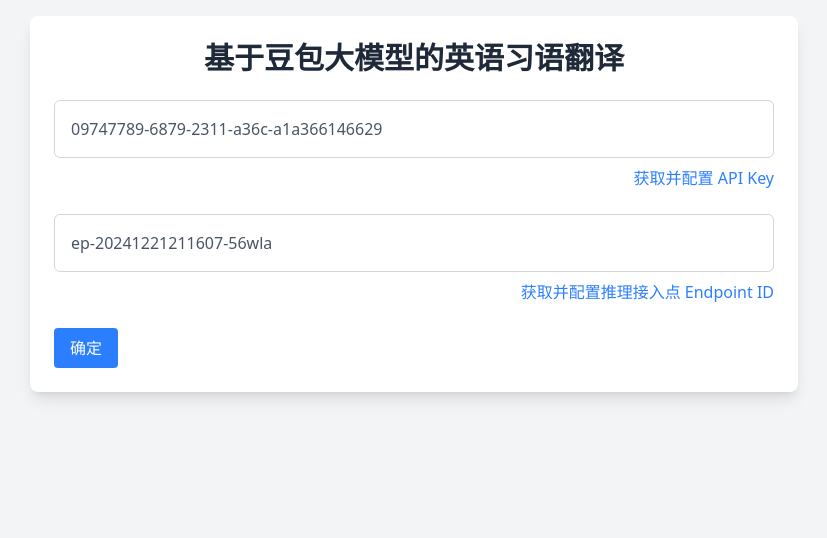
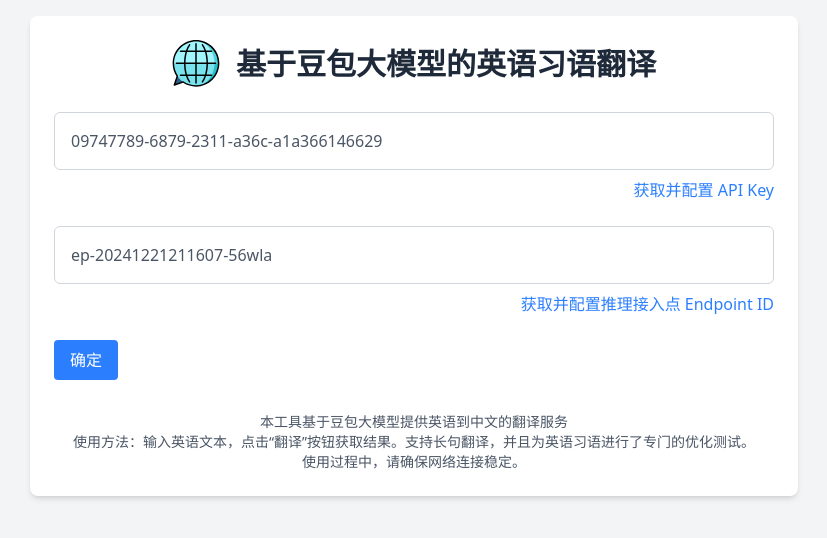
Before and after one commit to west5hell/idioms-translator, a Flask app: page / in a window 1280 px wide. Shown: the top 538 px of the page, without its empty margins (226-1053 px from the left). Run offline with Flask 3, Linux system fonts and the light colour scheme.

Commit message:
update index

```diff
--- a/templates/index.html
+++ b/templates/index.html
@@ -3,21 +3,31 @@
   <head>
     <meta charset="UTF-8" />
     <meta name="viewport" content="width=device-width, initial-scale=1.0" />
+    <link
+      rel="icon"
+      type="image/svg+xml"
+      href="{{ url_for('static', filename='logo.svg') }}"
+    />
     <title>{{ title }}</title>
-    <!-- <script src="https://cdn.tailwindcss.com"></script> -->
     <script src="https://unpkg.com/@tailwindcss/browser@4"></script>
     <style type="text/tailwindcss"></style>
   </head>
   <body class="bg-gray-100 p-4">
-    <!-- 容器 -->
-    <div class="max-w-3xl mx-auto bg-white p-6 shadow-lg rounded-lg">
-      <!-- 标题 -->
-      <h1 class="text-3xl font-bold text-gray-800 text-center mb-6">
-        {{ title }}
-      </h1>
+    <div class="max-w-3xl mx-auto bg-white p-6 shadow-md rounded-lg">
+      <div
+        class="flex flex-col sm:flex-row items-center justify-center gap-4 mb-6"
+      >
+        <img
+          src="{{ url_for('static', filename='logo.svg') }}"
+          alt="Doubao Translate Logo"
+          class="w-12 h-12 object-contain"
+        />
+        <h1 class="text-3xl font-bold text-gray-800 text-center sm:text-left">
+          {{ title }}
+        </h1>
+      </div>
 
       {% if not ark_inputs_submitted %}
-      <!-- <div class="space-y-4 mb-6"> -->
       <form method="POST">
         <div>
           <input
@@ -64,15 +74,13 @@
           确定
         </button>
       </form>
-      <!-- </div> -->
       {% else %}
 
-      <!-- 输入框 -->
       <form method="POST" action="/" id="form">
         <textarea
           name="user_input"
           placeholder="请输入要翻译的英文内容"
-          class="w-full h-40 border border-gray-300 rounded-md p-4 text-gray-600 focus:outline-none focus:ring-2 focus:ring-blue-400"
+          class="w-full h-48 border border-gray-300 rounded-md p-4 text-gray-600 focus:outline-none focus:ring-2 focus:ring-blue-400 resize-y"
         >
 {{ user_input }}</textarea
         >
@@ -84,15 +92,14 @@
               type="submit"
               id="submitBtn"
               formaction="/"
-              class="bg-blue-500 text-white px-4 py-2 rounded hover:bg-blue-600"
+              class="bg-blue-500 text-white px-4 py-2 rounded hover:bg-blue-600 disabled:bg-gray-400 disabled:cursor-not-allowed"
             >
               翻译
             </button>
 
-            <!-- 加载指示器 -->
             <div id="indicator" class="ml-4 hidden">
               <svg
-                class="animate-spin h-5 w-5 text-blue-500"
+                class="animate-spin h-6 w-6 text-blue-500"
                 xmlns="http://www.w3.org/2000/svg"
                 fill="none"
                 viewBox="0 0 24 24"
@@ -117,7 +124,7 @@
           <button
             type="submit"
             formaction="/reset"
-            class="bg-red-500 text-white px-4 py-2 rounded hover:bg-red-600"
+            class="bg-red-500 text-white px-4 py-2 rounded hover:bg-red-600 mt-2 sm:mt-0"
           >
             重置API
           </button>
@@ -166,6 +173,14 @@
         </fieldset>
       </div>
       {% endif %}
+
+      <footer class="mt-8 text-center text-gray-600 text-sm">
+        <p>本工具基于豆包大模型提供英语到中文的翻译服务</p>
+        <p>
+          使用方法：输入英语文本，点击“翻译”按钮获取结果。支持长句翻译，并且为英语习语进行了专门的优化测试。
+        </p>
+        <p>使用过程中，请确保网络连接稳定。</p>
+      </footer>
     </div>
 
     <script>
```
